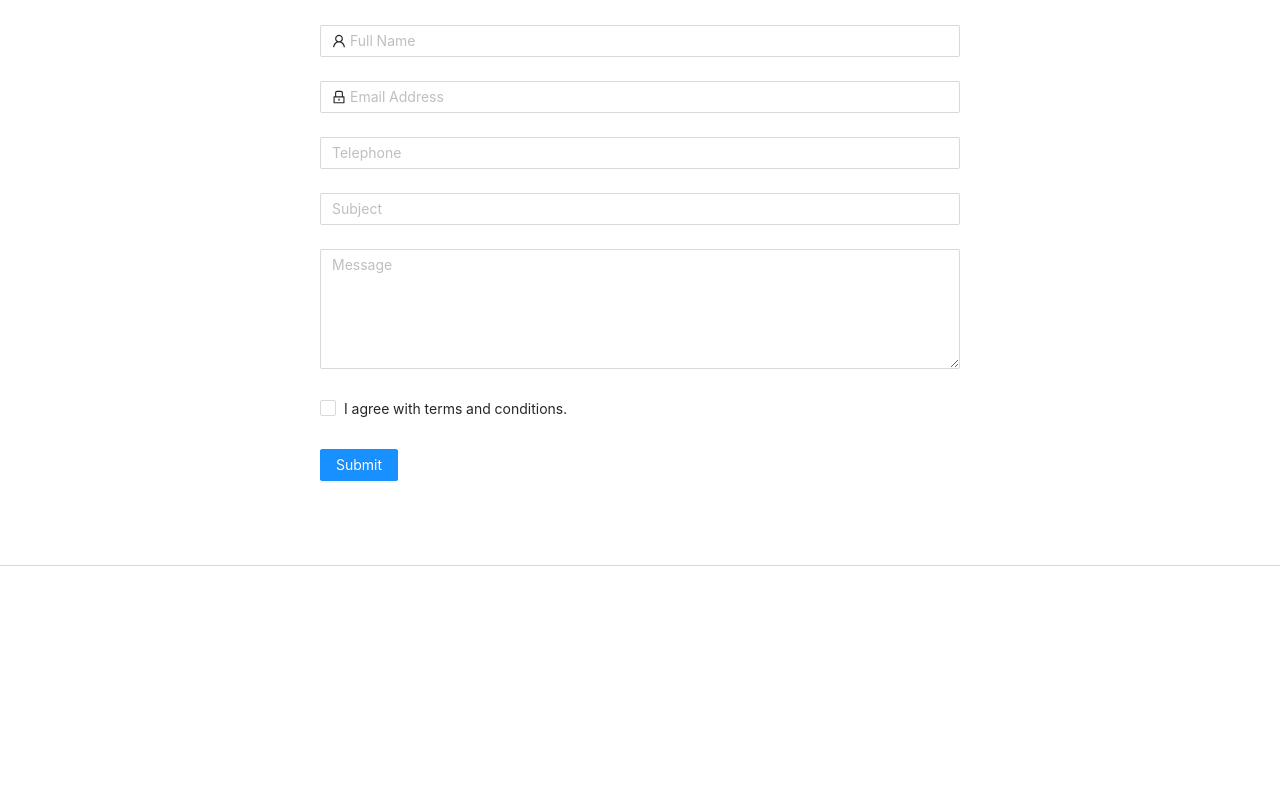
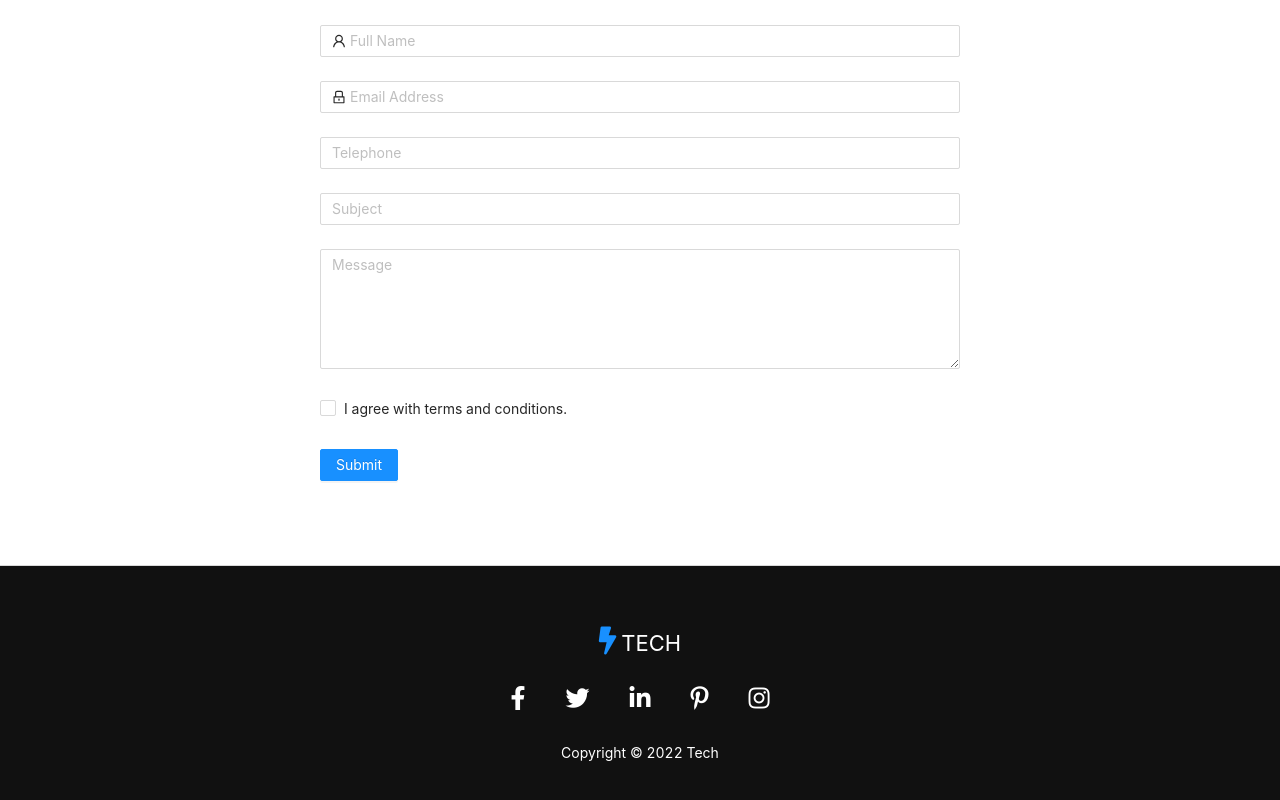
Before and after one commit to tanhoang0710/simple-prj-react-with-antd, a React (Create React App) app: page / in a window 1280 px wide. Shown: the part 4139-4939 px from the top of the page. Before the commit the page ends 4705 px from the top, so only its background shows below. Built offline with nearby package versions, Linux system fonts and the light colour scheme.

Commit message:
#11 - Work on footer and back to top component

```diff
--- a/src/App.js
+++ b/src/App.js
@@ -3,7 +3,8 @@ import "./App.css";
 import "antd/dist/antd.min.css";
 import AppHeader from "./components/common/AppHeader";
 import AppHome from "./views/AppHome";
-const { Header, Content } = Layout;
+import AppFooter from "./components/common/AppFooter";
+const { Header, Content, Footer } = Layout;
 
 function App() {
 	return (
@@ -14,6 +15,9 @@ function App() {
 			<Content>
 				<AppHome />
 			</Content>
+			<Footer>
+				<AppFooter />
+			</Footer>
 		</Layout>
 	);
 }
--- /dev/null
+++ b/src/components/common/AppFooter.js
@@ -0,0 +1,48 @@
+import React from "react";
+import { BackTop } from "antd";
+
+export default function AppFooter() {
+	return (
+		<div className="container-fluid">
+			<div className="footer">
+				<div className="logo">
+					<i className="fas fa-bolt"></i>
+					<a href="https://google.com">Tech</a>
+				</div>
+				<ul className="socials">
+					<li>
+						<a href="https://facebook.com.vn">
+							<i className="fab fa-facebook-f"></i>
+						</a>
+					</li>
+					<li>
+						<a href="https://twitter.com">
+							<i className="fab fa-twitter"></i>
+						</a>
+					</li>
+					<li>
+						<a href="https://linkedin.com">
+							<i className="fab fa-linkedin-in"></i>
+						</a>
+					</li>
+					<li>
+						<a href="https://pinterest.com">
+							<i className="fab fa-pinterest-p"></i>
+						</a>
+					</li>
+					<li>
+						<a href="https://instagram.com">
+							<i className="fab fa-instagram"></i>
+						</a>
+					</li>
+				</ul>
+				<div className="copyright">Copyright &copy; 2022 Tech</div>
+				<BackTop>
+					<div className="goTop">
+						<i className="fas fa-arrow-circle-up"></i>
+					</div>
+				</BackTop>
+			</div>
+		</div>
+	);
+}
```
